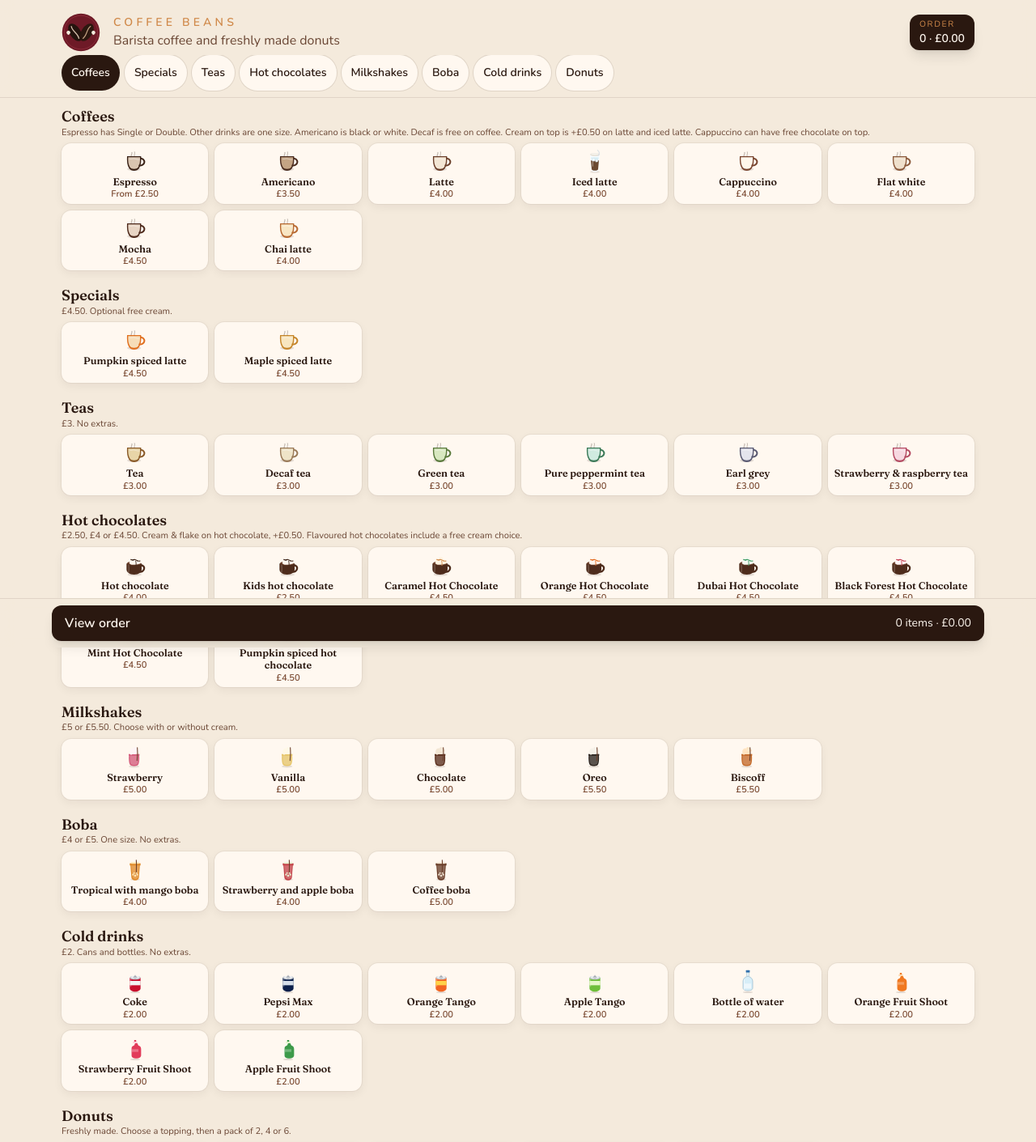
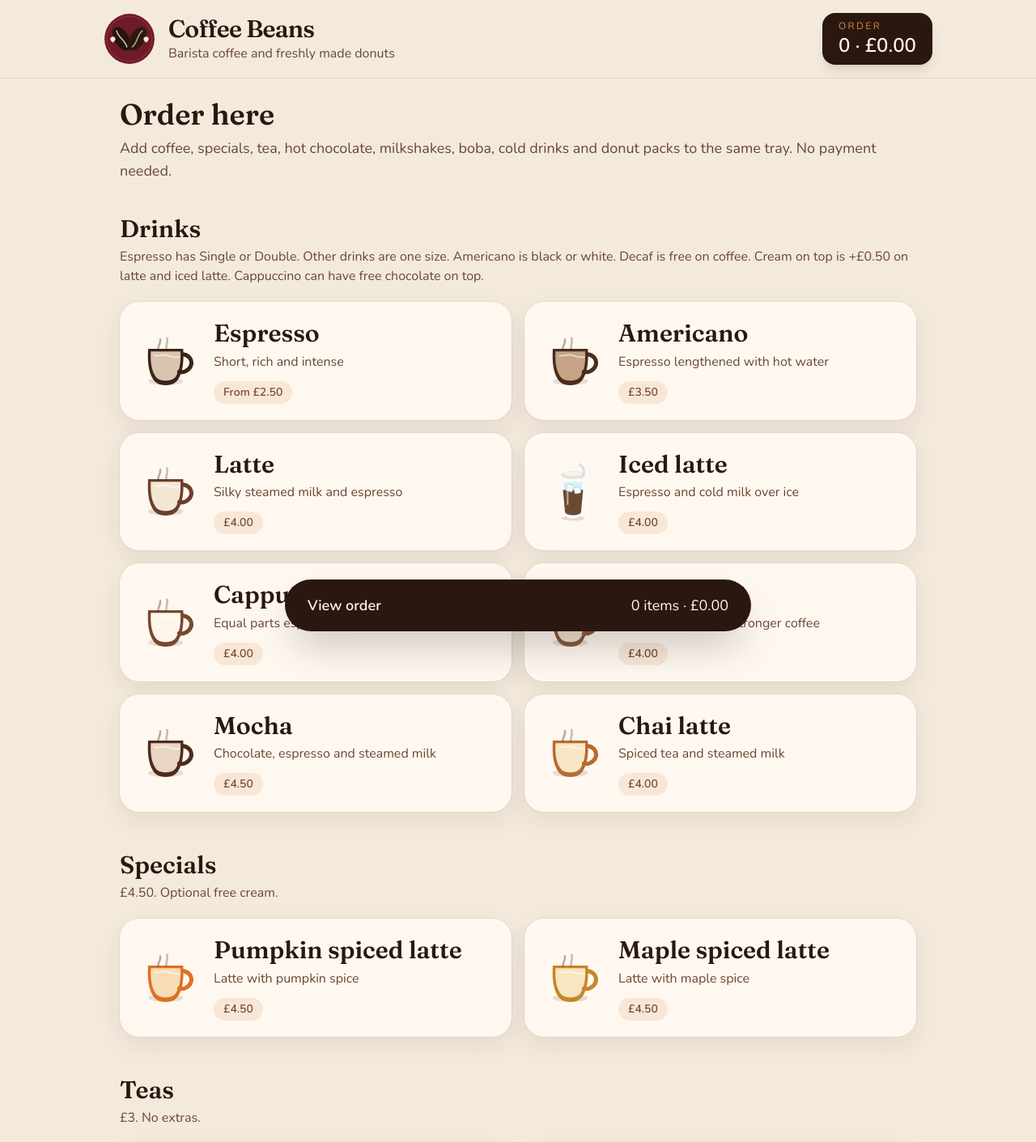
Before and after one commit to shelleybibby-dev/Barista-orders, a Next.js app: page /customer in a window 1280 px wide. Shown: the top 1411 px of the page at 81% size. Built offline with nearby package versions, Linux system fonts and the light colour scheme.

Commit message:
Revert "Tighten the customer menu for iPad"
This reverts commit 95e63db382df698c0815fd010632c3271c50a625.

Co-authored-by: shelleybibby-dev <shelleybibby-dev@users.noreply.github.com>

```diff
--- a/src/components/customer/CustomerKiosk.tsx
+++ b/src/components/customer/CustomerKiosk.tsx
@@ -1,6 +1,6 @@
 "use client";
 
-import { useEffect, useMemo, useRef, useState, type ReactNode } from "react";
+import { useEffect, useMemo, useState } from "react";
 import { BobaIcon } from "@/components/BobaIcon";
 import { ColdDrinkIcon } from "@/components/ColdDrinkIcon";
 import { CoffeeCup } from "@/components/CoffeeCup";
@@ -183,129 +183,76 @@ export function CustomerKiosk({ menu }: { menu: Menu }) {
     setError(null);
   }
 
-  const sections = useMemo(
-    () =>
-      [
-        menu.drinks.length > 0 ? { id: "coffees", label: "Coffees" } : null,
-        (menu.specials ?? []).length > 0 ? { id: "specials", label: "Specials" } : null,
-        (menu.teas ?? []).length > 0 ? { id: "teas", label: "Teas" } : null,
-        (menu.hotChocolates ?? []).length > 0
-          ? { id: "hot-chocolates", label: "Hot chocolates" }
-          : null,
-        (menu.milkshakes ?? []).length > 0 ? { id: "milkshakes", label: "Milkshakes" } : null,
-        (menu.bobas ?? []).length > 0 ? { id: "boba", label: "Boba" } : null,
-        (menu.coldDrinks ?? []).length > 0 ? { id: "cold-drinks", label: "Cold drinks" } : null,
-        (menu.donuts ?? []).length > 0 ? { id: "donuts", label: "Donuts" } : null,
-      ].filter((section) => section !== null),
-    [menu],
-  );
-  const [activeSection, setActiveSection] = useState(sections[0]?.id ?? "coffees");
-  const scrollLock = useRef<string | null>(null);
-
-  useEffect(() => {
-    const nodes = Array.from(document.querySelectorAll<HTMLElement>("[data-menu-section]"));
-    if (nodes.length === 0) return;
-    const observer = new IntersectionObserver(
-      (entries) => {
-        if (scrollLock.current) return;
-        const visible = entries
-          .filter((entry) => entry.isIntersecting)
-          .sort((a, b) => a.boundingClientRect.top - b.boundingClientRect.top);
-        const next = visible[0]?.target.id;
-        if (next) setActiveSection(next);
-      },
-      { rootMargin: "-132px 0px -50% 0px", threshold: [0, 0.2] },
-    );
-    for (const node of nodes) observer.observe(node);
-    return () => observer.disconnect();
-  }, [sections]);
-
-  function jumpToSection(id: string) {
-    setActiveSection(id);
-    scrollLock.current = id;
-    document.getElementById(id)?.scrollIntoView({ behavior: "smooth", block: "start" });
-    document.getElementById(`section-tab-${id}`)?.scrollIntoView({
-      behavior: "smooth",
-      inline: "center",
-      block: "nearest",
-    });
-    window.setTimeout(() => {
-      if (scrollLock.current === id) scrollLock.current = null;
-    }, 800);
-  }
-
   return (
     <div className="relative min-h-dvh bg-cream text-espresso">
-      <div className="sticky top-0 z-20 border-b border-espresso/10 bg-cream/95 backdrop-blur-md safe-top">
-        <header className="mx-auto flex max-w-6xl items-center justify-between gap-3 px-3 pb-1">
-          <BrandLockup name={menu.cafeName} subtitle={menu.tagline} size="sm" />
+      <header className="sticky top-0 z-20 border-b border-espresso/10 bg-cream/95 px-5 py-4 backdrop-blur-md safe-top">
+        <div className="mx-auto flex max-w-5xl items-center justify-between gap-4">
+          <BrandLockup name={menu.cafeName} subtitle={menu.tagline} size="md" />
           <button
             type="button"
             onClick={() => setCartOpen(true)}
-            className="tap min-h-11 shrink-0 rounded-xl bg-espresso px-3 text-left text-foam shadow-lg"
+            className="tap min-h-16 min-w-16 rounded-2xl bg-espresso px-5 text-left text-foam shadow-lg"
           >
-            <span className="block text-[0.65rem] uppercase tracking-[0.16em] text-caramel">Order</span>
-            <span className="block text-sm font-semibold">
+            <span className="block text-xs uppercase tracking-[0.2em] text-caramel">Order</span>
+            <span className="block text-2xl font-semibold">
               {itemCount} · {formatGbp(totalPence)}
             </span>
           </button>
+        </div>
       </header>
-        <nav aria-label="Menu sections" className="mx-auto flex max-w-6xl gap-1.5 overflow-x-auto px-3 pb-2">
-          {sections.map((section) => {
-            const selected = activeSection === section.id;
-            return (
-              <button
-                key={section.id}
-                id={`section-tab-${section.id}`}
-                type="button"
-                aria-current={selected ? "true" : undefined}
-                onClick={() => jumpToSection(section.id)}
-                className={`tap min-h-11 shrink-0 rounded-full px-3 text-sm font-semibold ${
-                  selected ? "bg-espresso text-foam" : "bg-foam text-espresso ring-1 ring-espresso/10"
-                }`}
-              >
-                {section.label}
-              </button>
-            );
-          })}
-        </nav>
-      </div>
 
-      <main className="mx-auto flex max-w-6xl flex-col gap-5 px-3 py-3 pb-24">
-        {menu.drinks.length > 0 ? (
-          <MenuSection
-            id="coffees"
-            title="Coffees"
-            blurb="Espresso has Single or Double. Other drinks are one size. Americano is black or white. Decaf is free on coffee. Cream on top is +£0.50 on latte and iced latte. Cappuccino can have free chocolate on top."
-          >
+      <main className="mx-auto max-w-5xl px-5 py-6 pb-44">
+        <h1 className="font-display text-4xl font-semibold">Order here</h1>
+        <p className="mt-2 text-lg text-coffee">
+          Add coffee, specials, tea, hot chocolate, milkshakes, boba, cold drinks and donut packs to the same tray. No payment needed.
+        </p>
+
+        <h2 className="mt-10 font-display text-3xl font-semibold">Drinks</h2>
+        <p className="mt-1 text-base text-coffee">
+          Espresso has Single or Double. Other drinks are one size. Americano is black or white. Decaf is free on coffee. Cream on top is +£0.50 on latte and iced latte. Cappuccino can have free chocolate on top.
+        </p>
+        <div className="mt-5 grid grid-cols-1 gap-4 sm:grid-cols-2">
           {menu.drinks.map((drink) => (
             <DrinkCard key={drink.id} product={drink} onOpen={() => openProduct(drink, "drink")} />
           ))}
-          </MenuSection>
-        ) : null}
+        </div>
 
         {(menu.specials ?? []).length > 0 ? (
-          <MenuSection id="specials" title="Specials" blurb="£4.50. Optional free cream.">
+          <>
+            <h2 className="mt-12 font-display text-3xl font-semibold">Specials</h2>
+            <p className="mt-1 text-base text-coffee">£4.50. Optional free cream.</p>
+            <div className="mt-5 grid grid-cols-1 gap-4 sm:grid-cols-2">
               {(menu.specials ?? []).map((drink) => (
-              <DrinkCard key={drink.id} product={drink} onOpen={() => openProduct(drink, "special")} />
+                <DrinkCard
+                  key={drink.id}
+                  product={drink}
+                  onOpen={() => openProduct(drink, "special")}
+                />
               ))}
-          </MenuSection>
+            </div>
+          </>
         ) : null}
 
         {(menu.teas ?? []).length > 0 ? (
-          <MenuSection id="teas" title="Teas" blurb="£3. No extras.">
+          <>
+            <h2 className="mt-12 font-display text-3xl font-semibold">Teas</h2>
+            <p className="mt-1 text-base text-coffee">£3. No extras.</p>
+            <div className="mt-5 grid grid-cols-1 gap-4 sm:grid-cols-2">
               {(menu.teas ?? []).map((tea) => (
                 <DrinkCard key={tea.id} product={tea} onOpen={() => openProduct(tea, "drink")} />
               ))}
-          </MenuSection>
+            </div>
+          </>
         ) : null}
 
         {(menu.hotChocolates ?? []).length > 0 ? (
-          <MenuSection
-            id="hot-chocolates"
-            title="Hot chocolates"
-            blurb="£2.50, £4 or £4.50. Cream & flake on hot chocolate, +£0.50. Flavoured hot chocolates include a free cream choice."
-          >
+          <>
+            <h2 className="mt-12 font-display text-3xl font-semibold">Hot chocolates</h2>
+            <p className="mt-1 text-base text-coffee">
+              £2.50, £4 or £4.50. Cream & flake on hot chocolate, +£0.50. Flavoured hot chocolates
+              include a free cream choice.
+            </p>
+            <div className="mt-5 grid grid-cols-1 gap-4 sm:grid-cols-2">
               {(menu.hotChocolates ?? []).map((drink) => (
                 <DrinkCard
                   key={drink.id}
@@ -314,11 +261,15 @@ export function CustomerKiosk({ menu }: { menu: Menu }) {
                   onOpen={() => openProduct(drink, "hot-chocolate")}
                 />
               ))}
-          </MenuSection>
+            </div>
+          </>
         ) : null}
 
         {(menu.milkshakes ?? []).length > 0 ? (
-          <MenuSection id="milkshakes" title="Milkshakes" blurb="£5 or £5.50. Choose with or without cream.">
+          <>
+            <h2 className="mt-12 font-display text-3xl font-semibold">Milkshakes</h2>
+            <p className="mt-1 text-base text-coffee">£5 or £5.50. Choose with or without cream.</p>
+            <div className="mt-5 grid grid-cols-1 gap-4 sm:grid-cols-2">
               {(menu.milkshakes ?? []).map((shake) => (
                 <DrinkCard
                   key={shake.id}
@@ -327,19 +278,32 @@ export function CustomerKiosk({ menu }: { menu: Menu }) {
                   onOpen={() => openProduct(shake, "milkshake")}
                 />
               ))}
-          </MenuSection>
+            </div>
+          </>
         ) : null}
 
         {(menu.bobas ?? []).length > 0 ? (
-          <MenuSection id="boba" title="Boba" blurb="£4 or £5. One size. No extras.">
+          <>
+            <h2 className="mt-12 font-display text-3xl font-semibold">Boba</h2>
+            <p className="mt-1 text-base text-coffee">£4 or £5. One size. No extras.</p>
+            <div className="mt-5 grid grid-cols-1 gap-4 sm:grid-cols-2">
               {(menu.bobas ?? []).map((boba) => (
-              <DrinkCard key={boba.id} product={boba} kind="boba" onOpen={() => openProduct(boba, "boba")} />
+                <DrinkCard
+                  key={boba.id}
+                  product={boba}
+                  kind="boba"
+                  onOpen={() => openProduct(boba, "boba")}
+                />
               ))}
-          </MenuSection>
+            </div>
+          </>
         ) : null}
 
         {(menu.coldDrinks ?? []).length > 0 ? (
-          <MenuSection id="cold-drinks" title="Cold drinks" blurb="£2. Cans and bottles. No extras.">
+          <>
+            <h2 className="mt-12 font-display text-3xl font-semibold">Cold drinks</h2>
+            <p className="mt-1 text-base text-coffee">£2. Cans and bottles. No extras.</p>
+            <div className="mt-5 grid grid-cols-1 gap-4 sm:grid-cols-2">
               {(menu.coldDrinks ?? []).map((drink) => (
                 <DrinkCard
                   key={drink.id}
@@ -348,41 +312,45 @@ export function CustomerKiosk({ menu }: { menu: Menu }) {
                   onOpen={() => openProduct(drink, "cold-drink")}
                 />
               ))}
-          </MenuSection>
+            </div>
+          </>
         ) : null}
 
-        {(menu.donuts ?? []).length > 0 ? (
-          <MenuSection id="donuts" title="Donuts" blurb="Freshly made. Choose a topping, then a pack of 2, 4 or 6.">
+        <h2 className="mt-12 font-display text-3xl font-semibold">Donuts</h2>
+        <p className="mt-1 text-base text-coffee">
+          Freshly made. Choose a topping, then a pack of 2, 4 or 6.
+        </p>
+        <div className="mt-5 grid grid-cols-1 gap-4 sm:grid-cols-2">
           {(menu.donuts ?? []).map((donut) => (
             <button
               key={donut.id}
               type="button"
               onClick={() => openProduct(donut, "donut")}
-                className={itemCardClass}
+              className="tap flex min-h-36 items-center gap-4 rounded-3xl bg-foam p-5 text-left shadow-[0_10px_30px_rgba(42,24,16,0.08)] ring-1 ring-espresso/5"
             >
-                <DonutIcon donut={donut} className="h-8 w-8 shrink-0" />
-                <span className="line-clamp-2 w-full font-display text-[0.78rem] font-semibold leading-tight">
+              <DonutIcon donut={donut} className="h-20 w-20 shrink-0" />
+              <span>
+                <span className="block font-display text-3xl font-semibold leading-tight">
                   {donut.name}
                 </span>
-                <span className="text-[0.7rem] font-semibold leading-none text-mocha">
+                <span className="mt-1 block text-base text-coffee">{donut.description}</span>
+                <span className="mt-3 inline-flex rounded-full bg-caramel/15 px-3 py-1 text-sm font-semibold text-mocha">
                   From {formatGbp(lowestPricePence(donut))}
+                </span>
               </span>
             </button>
           ))}
-          </MenuSection>
-        ) : null}
+        </div>
       </main>
 
-      <div className="fixed inset-x-0 bottom-0 z-20 border-t border-espresso/10 bg-cream/95 px-3 pt-2 backdrop-blur-md pb-[max(0.5rem,env(safe-area-inset-bottom))]">
       <button
         type="button"
         onClick={() => setCartOpen(true)}
-          className="tap mx-auto flex min-h-11 w-full max-w-6xl items-center justify-between rounded-xl bg-espresso px-4 text-foam shadow-lg"
+        className="tap fixed bottom-5 left-1/2 z-20 flex min-h-16 w-[min(92%,36rem)] -translate-x-1/2 items-center justify-between rounded-full bg-espresso px-7 text-foam shadow-2xl"
       >
-          <span className="text-base font-semibold">View order</span>
-          <span className="text-sm">{itemCount} items · {formatGbp(totalPence)}</span>
+        <span className="text-lg font-semibold">View order</span>
+        <span className="text-lg">{itemCount} items · {formatGbp(totalPence)}</span>
       </button>
-      </div>
 
       {draft ? (
         <CustomiseSheet
@@ -418,31 +386,6 @@ export function CustomerKiosk({ menu }: { menu: Menu }) {
   );
 }
 
-const itemCardClass =
-  "tap flex min-h-11 flex-col items-center justify-start gap-0.5 rounded-xl bg-foam px-1 py-1.5 text-center shadow-[0_4px_12px_rgba(42,24,16,0.06)] ring-1 ring-espresso/5";
-
-const itemGridClass = "mt-1.5 grid grid-cols-2 gap-1.5 md:grid-cols-4 md:gap-2 lg:grid-cols-6";
-
-function MenuSection({
-  id,
-  title,
-  blurb,
-  children,
-}: {
-  id: string;
-  title: string;
-  blurb: string;
-  children: ReactNode;
-}) {
-  return (
-    <section id={id} data-menu-section className="scroll-mt-36">
-      <h2 className="font-display text-lg font-semibold leading-tight">{title}</h2>
-      <p className="text-[0.7rem] leading-snug text-coffee">{blurb}</p>
-      <div className={itemGridClass}>{children}</div>
-    </section>
-  );
-}
-
 function DrinkCard({
   product,
   kind = "drink",
@@ -452,29 +395,36 @@ function DrinkCard({
   kind?: ProductKind;
   onOpen: () => void;
 }) {
-  const price =
-    product.sizes.length === 1
-      ? formatGbp(lowestPricePence(product))
-      : `From ${formatGbp(lowestPricePence(product))}`;
   return (
-    <button type="button" onClick={onOpen} className={itemCardClass}>
+    <button
+      type="button"
+      onClick={onOpen}
+      className="tap flex min-h-36 items-center gap-4 rounded-3xl bg-foam p-5 text-left shadow-[0_10px_30px_rgba(42,24,16,0.08)] ring-1 ring-espresso/5"
+    >
       {kind === "milkshake" ? (
-        <MilkshakeIcon shake={product} className="h-8 w-8 shrink-0" />
+        <MilkshakeIcon shake={product} className="h-20 w-20 shrink-0" />
       ) : kind === "boba" ? (
-        <BobaIcon drink={product} className="h-8 w-8 shrink-0" />
+        <BobaIcon drink={product} className="h-20 w-20 shrink-0" />
       ) : kind === "cold-drink" ? (
-        <ColdDrinkIcon drink={product} className="h-8 w-8 shrink-0" />
+        <ColdDrinkIcon drink={product} className="h-20 w-20 shrink-0" />
       ) : kind === "hot-chocolate" || product.id.includes("hot-chocolate") ? (
-        <HotChocolateIcon drink={product} className="h-8 w-8 shrink-0" />
+        <HotChocolateIcon drink={product} className="h-20 w-20 shrink-0" />
       ) : product.id.startsWith("iced-") ? (
-        <IcedCoffeeCup drink={product} className="h-8 w-8 shrink-0" />
+        <IcedCoffeeCup drink={product} className="h-20 w-20 shrink-0" />
       ) : (
-        <CoffeeCup drink={product} className="h-8 w-8 shrink-0" />
+        <CoffeeCup drink={product} className="h-20 w-20 shrink-0" />
       )}
-      <span className="line-clamp-2 w-full font-display text-[0.78rem] font-semibold leading-tight">
+      <span>
+        <span className="block font-display text-3xl font-semibold leading-tight">
           {productCardName(product)}
         </span>
-      <span className="text-[0.7rem] font-semibold leading-none text-mocha">{price}</span>
+        <span className="mt-1 block text-base text-coffee">{product.description}</span>
+        <span className="mt-3 inline-flex rounded-full bg-caramel/15 px-3 py-1 text-sm font-semibold text-mocha">
+          {product.sizes.length === 1
+            ? formatGbp(lowestPricePence(product))
+            : `From ${formatGbp(lowestPricePence(product))}`}
+        </span>
+      </span>
     </button>
   );
 }
```
Lines whose indentation alone changed are shown as unchanged.
